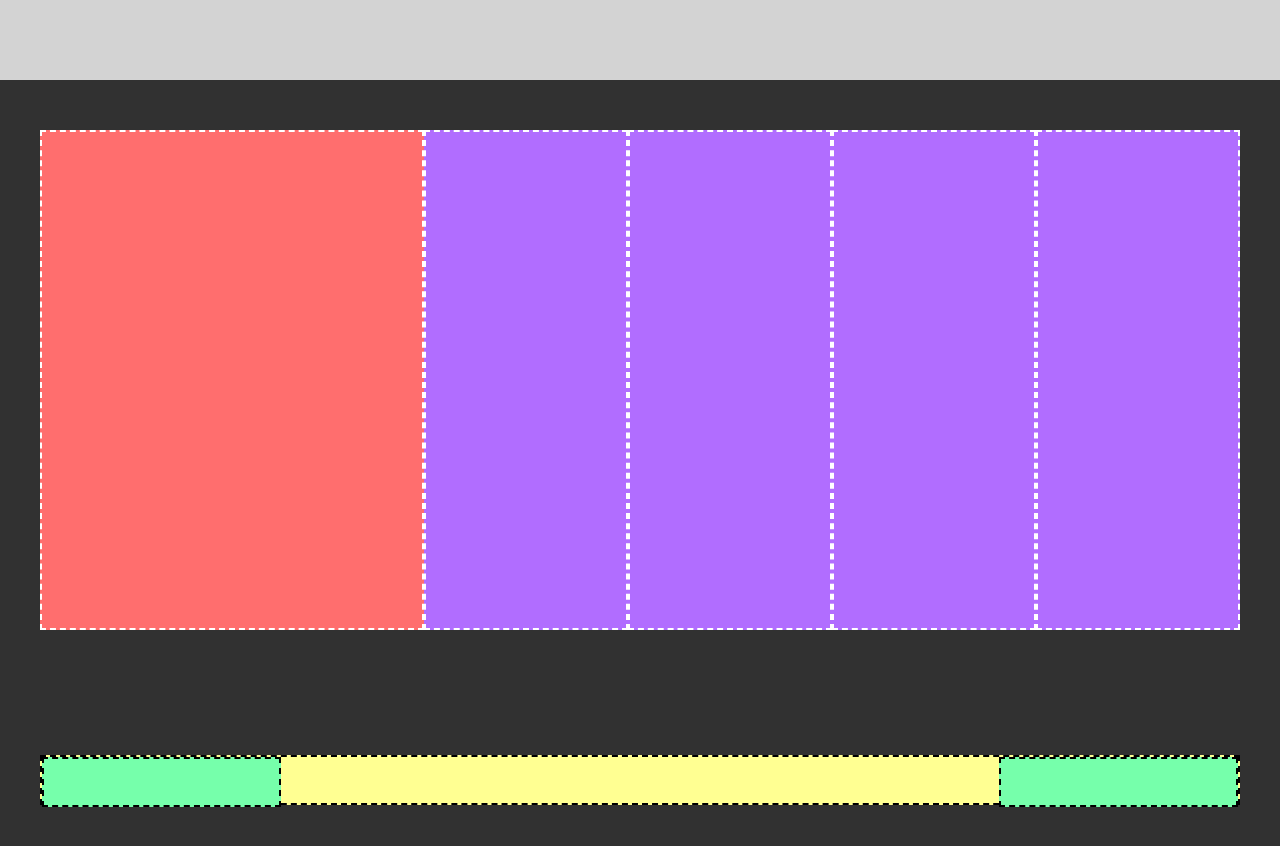
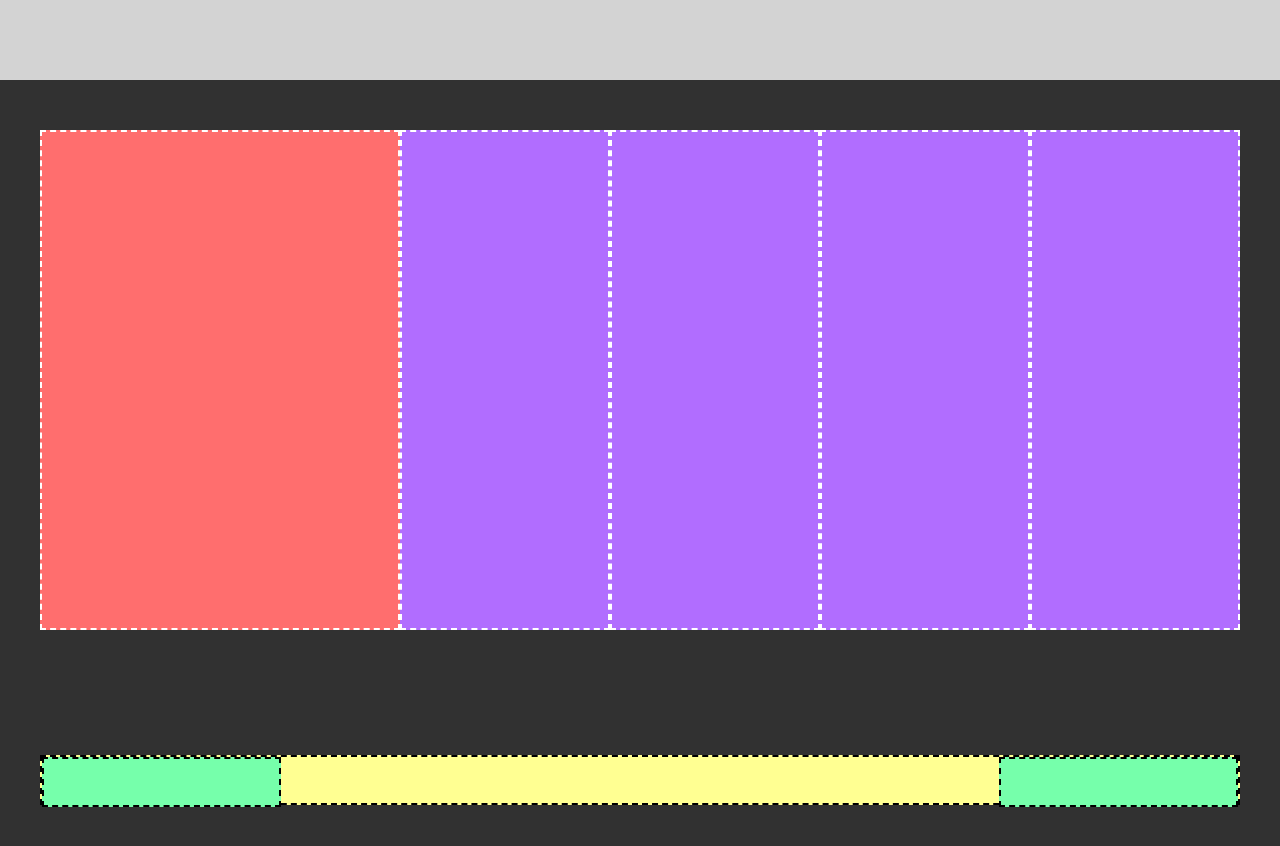
Before and after one commit to PlacidoBonfiglio/htmlcss-struttura-discord, a plain HTML site: page index.html in a window 1280 px wide. Shown: the part 5220-6066 px from the top of the page. Drawn offline with Linux system fonts and the light colour scheme.

Commit message:
added calc

```diff
--- a/css/style.css
+++ b/css/style.css
@@ -138,14 +138,14 @@
 }
 
 .ft-content-left{
-    flex-basis: 32%;
+    flex-basis: 30%;
     height: 500px;
     background-color: rgb(255, 110, 110);
     border: 2px dashed white;
 }
 
 .ft-content-prodotto{
-    flex-basis: 17%;
+    flex-basis: calc(70% / 4);
     height: 500px;
     background-color: rgb(177, 109, 255);
     border: 2px dashed white;
```
